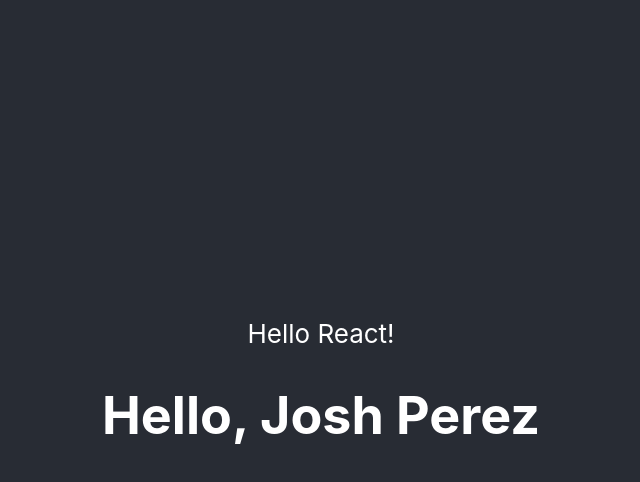
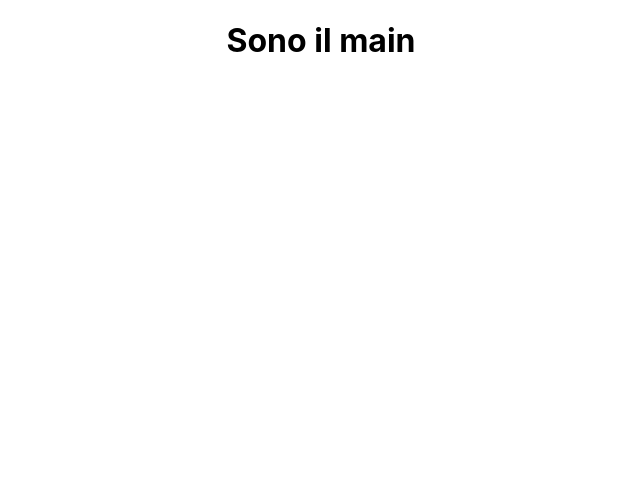
Before and after one commit to dona70909/react-tests, a React (Create React App) app: page / in a window 1280 px wide. Shown: the top 482 px of the page, without its empty margins (319-959 px from the left). Built offline with nearby package versions, Linux system fonts and the light colour scheme.

Commit message:
components

```diff
--- a/src/App.js
+++ b/src/App.js
@@ -1,19 +1,26 @@
+
+import React from 'react';
 
 import './App.css';
+import Main from './components/main/Main';
 
-function App() {
+/* elemento principale di react. può essere suddiviso in altri component */
 
-  const name = 'Josh Perez';
-  const element = <h1>Hello, {name}</h1>;
+class App extends React.Component {
 
-  return (
-    <div className="App">
-      <header className="App-header">
-        Hello React!
-        {element}
-      </header>
-    </div>
-  );
+
+
+  render() {
+
+    //const Main = React.lazy(() => import('./components/main/Main'));
+
+    return (
+
+      <div className="App">
+        <Main/>
+      </div>
+    );
+  }
 }
 
 export default App;
--- /dev/null
+++ b/src/components/main/Main.js
@@ -0,0 +1,15 @@
+
+import React from 'react';
+
+class Main extends React.Component {
+
+    render() {
+        return (
+
+            <h1>Sono il main</h1>
+
+        )
+    }
+}
+
+export default Main;
--- a/src/index.js
+++ b/src/index.js
@@ -2,9 +2,11 @@
 import ReactDOM from 'react-dom/client';
 import './index.css';
 import App from './App';
+import Main from './components/main/Main';
 import reportWebVitals from './reportWebVitals';
 
 const root = ReactDOM.createRoot(document.getElementById('root'));
+/* Qui renderizzo l'app react parent element */
 root.render(
   <React.StrictMode>
     <App />
```
Also changed, not shown: src/components/header/header.js (added).
